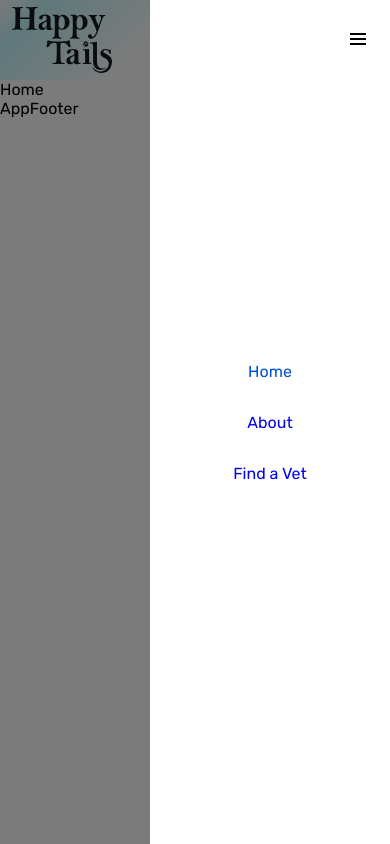
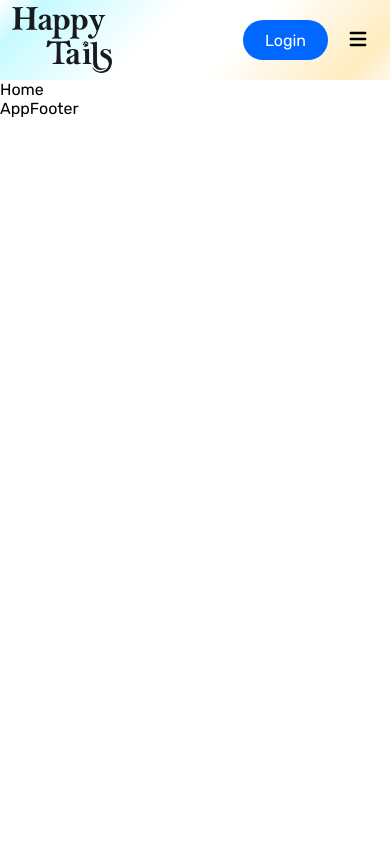
Before and after one commit to etailevi/happy-tails, a React (Vite) app in the folder frontend/: page / in a window 390 px wide. Built offline with nearby package versions, Linux system fonts and the light colour scheme.

Commit message:
UPDATE: Side menu was added

```diff
--- a/frontend/src/assets/styles/cmps/_app-header.scss
+++ b/frontend/src/assets/styles/cmps/_app-header.scss
@@ -19,6 +19,13 @@
         }
 
         .main-nav {
+            &.side-menu {
+                @include for-narrow-layout {
+                    background: none;
+                }
+
+                background-color: #00000084;
+            }
 
             width: 100%;
             height: 100%;
@@ -26,7 +33,8 @@
             top: 0;
             left: 0;
             z-index: 100;
-            background-color: #00000084;
+            background: none;
+            // transition: .2s ease-in;
 
             @include for-narrow-layout {
                 background: none;
@@ -40,12 +48,17 @@
                 background-color: #fff;
                 position: absolute;
                 top: 0;
-                right: 0;
+                right: rem(-240px);
                 z-index: 200;
                 flex-direction: column;
                 align-items: center;
                 justify-content: center;
                 gap: rem(32px);
+                transition: .2s ease-in;
+
+                &.side-menu {
+                    right: 0;
+                }
 
                 li {
                     a {
--- a/frontend/src/cmps/AppHeader.jsx
+++ b/frontend/src/cmps/AppHeader.jsx
@@ -1,7 +1,7 @@
 import React, { useEffect, useRef, useState } from 'react'
 import { Link, NavLink } from 'react-router-dom'
 import Logo from '../assets/imgs/logo.svg'
-import { BiMenu } from "react-icons/bi";
+import { HiMenu, HiX } from "react-icons/hi"
 export function AppHeader() {
     const navLinks = [
         {
@@ -41,9 +41,11 @@ export function AppHeader() {
     }
 
     function toggleMenu() {
-        menuRef.current.classList.toggle()
+        setIsSideMenu(prev => !prev)
     }
 
+    if (window.innerWidth > 630 + 'px') setIsSideMenu(false)
+    console.log('side-menu', sideMenu)
     return (
         <div className={`bg-header ${stickyClass}`} ref={headerRef}>
             <header className='app-header flex between align-center'>
@@ -52,8 +54,8 @@ export function AppHeader() {
                         <img src={Logo} alt='app logo' />
                     </Link>
                 </div>
-                <nav className='main-nav flex' ref={menuRef} onClick={(prev) => setIsSideMenu(!prev)}>
-                    <ul className='clean-list flex'>
+                <nav className={`main-nav flex ${sideMenu}`} ref={menuRef} onClick={toggleMenu}>
+                    <ul className={`clean-list flex ${sideMenu}`}>
                         {
                             navLinks.map((link, idx) =>
                                 <li key={idx}>
@@ -70,8 +72,8 @@ export function AppHeader() {
                         Login
                     </Link>
                 </div>
-                <span className='btn-menu hidden' onClick={(prev) => setIsSideMenu(!prev)}>
-                    <BiMenu />
+                <span className='btn-menu hidden' onClick={toggleMenu}>
+                    {isSideMenu ? <HiX /> : <HiMenu />}
                 </span>
             </header>
         </div>
```
